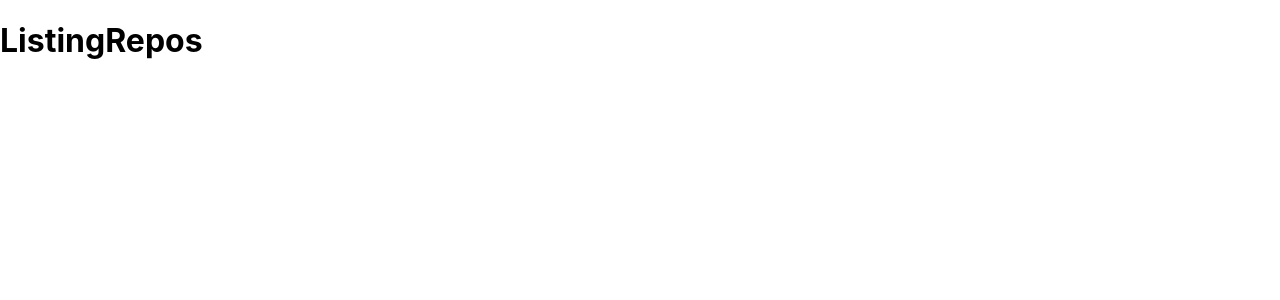
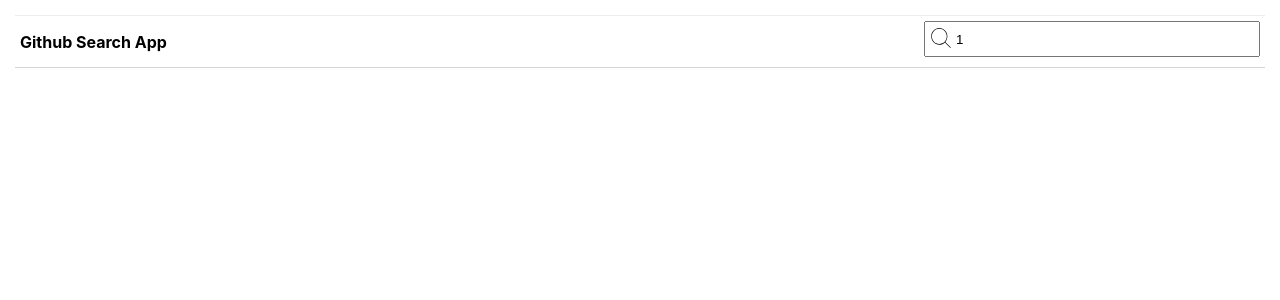
Before and after one commit to Mahfouzer/react-github-search, a React (Create React App) app: page /search/1 in a window 1280 px wide. Shown: the top 300 px of the page. Built offline with nearby package versions, Linux system fonts and the light colour scheme.

Commit message:
create the main page

```diff
--- a/src/pages/listing-repos-page/index.tsx
+++ b/src/pages/listing-repos-page/index.tsx
@@ -1,9 +1,30 @@
-import React from 'react'
+import React, { useCallback } from 'react'
+import SearchInput from '../../components/SearchInput';
+import H1 from '../../components/styled/H1';
+import Header from '../../components/styled/Header'
+import history from '../../history'
 
 export default function ListingRepos() {
+
+
+    const handleNewSearch = useCallback(
+
+        (keyword) => {
+            if (keyword) {
+                history.push(`/search/${keyword}`)
+            } else {
+                history.push(`/`);
+            }
+        },
+        [],
+    )
+
     return (
         <div>
-            <h1>ListingRepos</h1>
+            <Header>
+                <H1>Github Search App</H1>
+                <SearchInput inputChangeHandler={handleNewSearch} />
+            </Header>
         </div>
     )
 }
```
